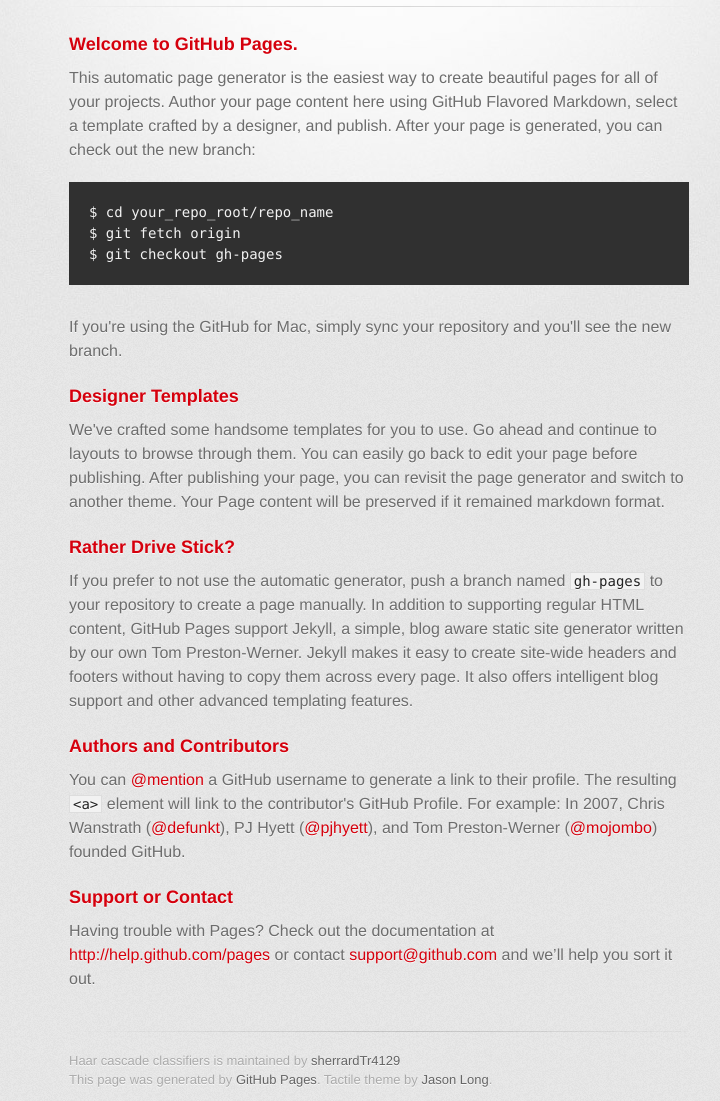
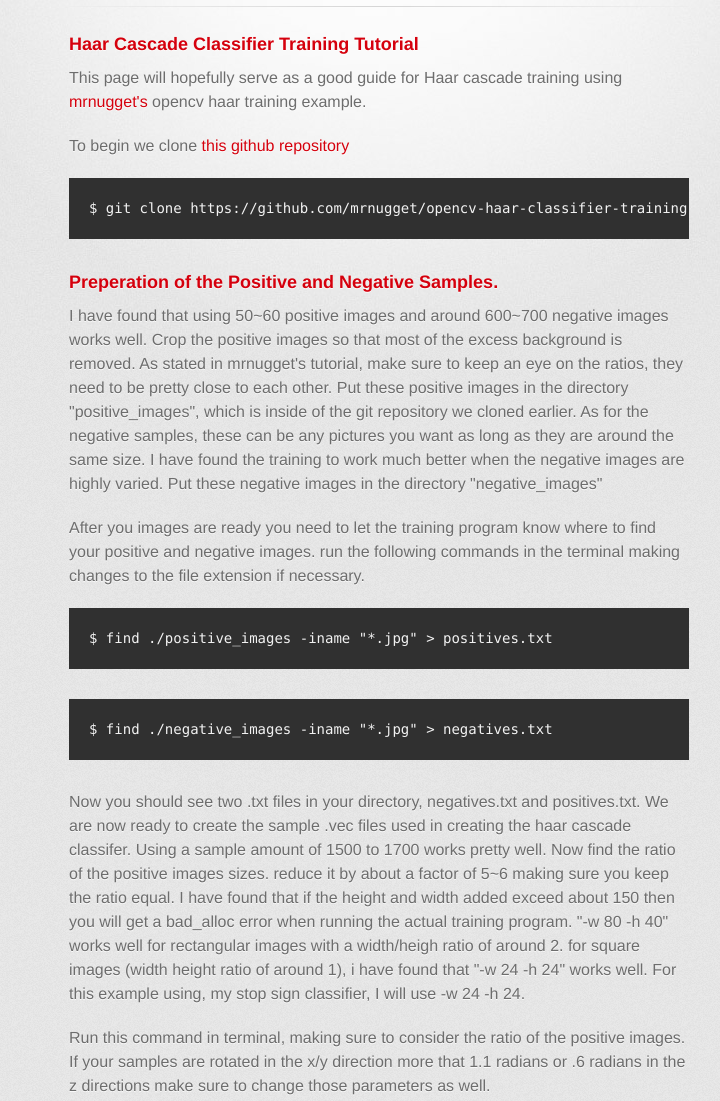
Before and after one commit to sherrardTr4129/Haar-Cascade-Classifiers, a plain HTML site: page index.html in a window 1280 px wide. Shown: the part 240-1341 px from the top of the page, without its empty margins (261-981 px from the left). Drawn offline with Linux system fonts and the light colour scheme; a web font is replaced by a local one.

Commit message:
added content to index.html

```diff
--- a/index.html
+++ b/index.html
@@ -32,36 +32,39 @@
 
         <section id="main_content">
           <h3>
-<a name="welcome-to-github-pages" class="anchor" href="#welcome-to-github-pages"><span class="octicon octicon-link"></span></a>Welcome to GitHub Pages.</h3>
+<a name="Haar Cascade Classifier Training Tutorial" class="anchor" href="#welcome-to-github-pages"><span class="octicon octicon-link"></span></a>Haar Cascade Classifier Training Tutorial</h3>
 
-<p>This automatic page generator is the easiest way to create beautiful pages for all of your projects. Author your page content here using GitHub Flavored Markdown, select a template crafted by a designer, and publish. After your page is generated, you can check out the new branch:</p>
+<p>This page will hopefully serve as a good guide for Haar cascade training using <a href="https://github.com/mrnugget">mrnugget's</a> opencv haar training example.</p>
 
-<pre><code>$ cd your_repo_root/repo_name
-$ git fetch origin
-$ git checkout gh-pages
-</code></pre>
+<p>To begin we clone <a href=https://github.com/mrnugget/opencv-haar-classifier-training.git>this github repository</a> </p>
 
-<p>If you're using the GitHub for Mac, simply sync your repository and you'll see the new branch.</p>
+<pre><code>$ git clone https://github.com/mrnugget/opencv-haar-classifier-training.git </code></pre>
 
 <h3>
-<a name="designer-templates" class="anchor" href="#designer-templates"><span class="octicon octicon-link"></span></a>Designer Templates</h3>
+<a name="Preperation of the positive and negative samples." class="anchor" href="#welcome-to-github-pages"><span class="octicon octicon-link"></span></a>Preperation of the Positive and Negative Samples.</h3>
 
-<p>We've crafted some handsome templates for you to use. Go ahead and continue to layouts to browse through them. You can easily go back to edit your page before publishing. After publishing your page, you can revisit the page generator and switch to another theme. Your Page content will be preserved if it remained markdown format.</p>
+<p>
+I have found that using 50~60 positive images and around 600~700 negative images works well. Crop the positive images so that most of the excess background is removed. As stated in mrnugget's tutorial, make sure to keep an eye on the ratios, they need to be pretty close to each other. Put these positive images in the directory "positive_images", which is inside of the git repository we cloned earlier. As for the negative samples, these can be any pictures you want as long as they are around the same size. I have found the training to work much better when the negative images are highly varied. Put these negative images in the directory "negative_images"</p>
 
-<h3>
-<a name="rather-drive-stick" class="anchor" href="#rather-drive-stick"><span class="octicon octicon-link"></span></a>Rather Drive Stick?</h3>
+<p>After you images are ready you need to let the training program know where to find your positive and negative images. run the following commands in the terminal making changes to the file extension if necessary.</p>
 
-<p>If you prefer to not use the automatic generator, push a branch named <code>gh-pages</code> to your repository to create a page manually. In addition to supporting regular HTML content, GitHub Pages support Jekyll, a simple, blog aware static site generator written by our own Tom Preston-Werner. Jekyll makes it easy to create site-wide headers and footers without having to copy them across every page. It also offers intelligent blog support and other advanced templating features.</p>
+<pre><code>$ find ./positive_images -iname "*.jpg" > positives.txt </code></pre>
+<pre><code>$ find ./negative_images -iname "*.jpg" > negatives.txt </code></pre>
 
-<h3>
-<a name="authors-and-contributors" class="anchor" href="#authors-and-contributors"><span class="octicon octicon-link"></span></a>Authors and Contributors</h3>
+<p>Now you should see two .txt files in your directory, negatives.txt and positives.txt. We are now ready to create the sample .vec files used in creating the haar cascade classifer. Using a sample amount of 1500 to 1700 works pretty well. Now find the ratio of the positive images sizes. reduce it by about a factor of 5~6 making sure you keep the ratio equal. I have found that if the height and width added exceed about 150 then you will get a bad_alloc error when running the actual training program. "-w 80 -h 40" works well for rectangular images with a width/heigh ratio of around 2. for square images (width height ratio of around 1), i have found that "-w 24 -h 24" works well. For this example using, my stop sign classifier, I will use -w 24 -h 24.</p>
 
-<p>You can <a href="https://github.com/blog/821" class="user-mention">@mention</a> a GitHub username to generate a link to their profile. The resulting <code>&lt;a&gt;</code> element will link to the contributor's GitHub Profile. For example: In 2007, Chris Wanstrath (<a href="https://github.com/defunkt" class="user-mention">@defunkt</a>), PJ Hyett (<a href="https://github.com/pjhyett" class="user-mention">@pjhyett</a>), and Tom Preston-Werner (<a href="https://github.com/mojombo" class="user-mention">@mojombo</a>) founded GitHub.</p>
+<p>Run this command in terminal, making sure to consider the ratio of the positive images. If your samples are rotated in the x/y direction more that 1.1 radians or .6 radians in the z directions make sure to change those parameters as well.</p>
 
-<h3>
-<a name="support-or-contact" class="anchor" href="#support-or-contact"><span class="octicon octicon-link"></span></a>Support or Contact</h3>
+<pre><code>$ perl bin/createsamples.pl positives.txt negatives.txt samples 1700
+	"opencv_createsamples -bgcolor 0 -bgthresh 0 -maxxangle 1.1
+	-maxyangle 1.1 maxzangle 0.5 -maxidev 40 -w 24 -h 24"</code></pre>
 
-<p>Having trouble with Pages? Check out the documentation at <a href="http://help.github.com/pages">http://help.github.com/pages</a> or contact <a href="mailto:support@github.com">support@github.com</a> and we’ll help you sort it out.</p>
+
+
+
+
+
+
         </section>
 
         <footer>
```
